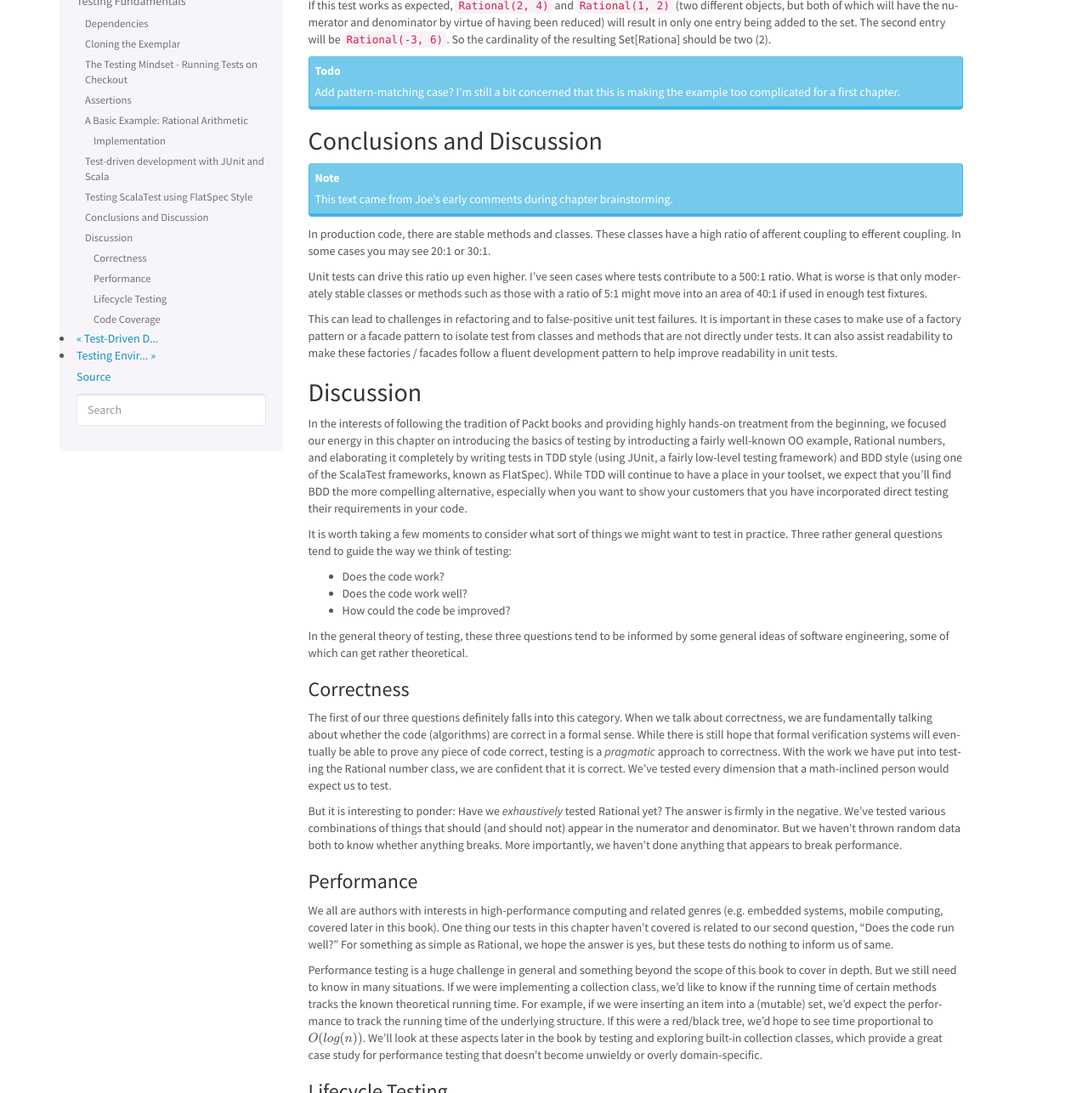
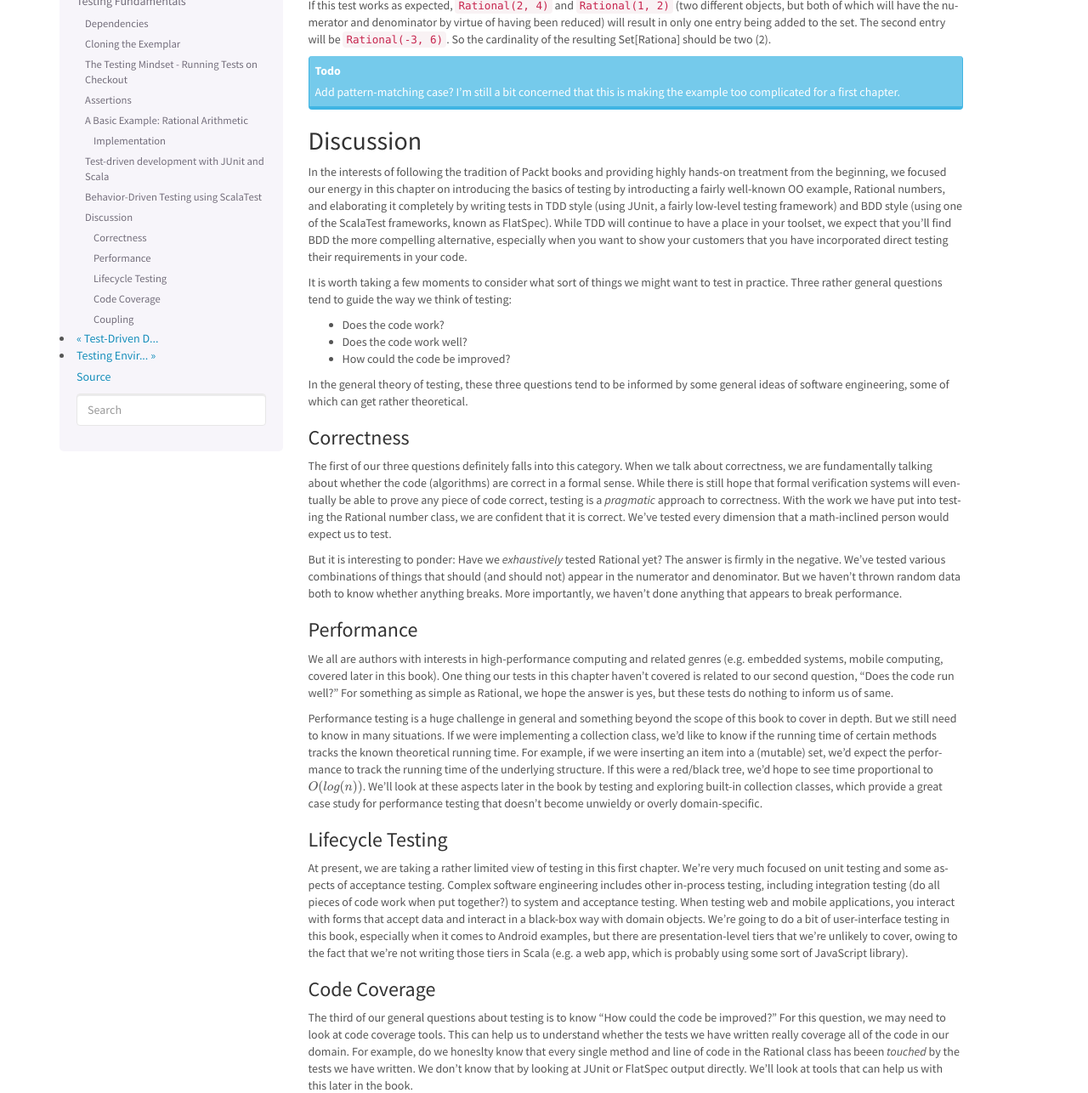
Before and after one commit to LoyolaChicagoBooks/scala-tdd, a Sphinx documentation site: the page built from source/fundamentals.txt, in a window 1280 px wide and 1400 px high, scrolled down 12797 px, cut to the strip 114-1400 px from the top of the window. Shown: the whole strip at 85% size. Built offline with Sphinx 7.4.7, drawn with Linux system fonts in a browser that asks for light colours; some of the changed text lies outside the part shown.

Commit message:
updates to discussion of coupling
Signed-off-by: George K. Thiruvathukal <gkt@cs.luc.edu>

```diff
--- a/source/fundamentals.txt
+++ b/source/fundamentals.txt
@@ -439,7 +439,7 @@
    :start-after: RationalJUnitTests.Comparisons
    :end-before: RationalJUnitTest
 
-Testing ScalaTest using FlatSpec Style
+Behavior-Driven Testing using ScalaTest
 ------------------------------------------
 
 The following is an example of one of the ScalaTest styles, known as FlatSpec. FlatSpec is an example of *behavior-driven development* or BDD. You write FlatSpec tests with the idea of *describing* the *requirements* and/or expected behavior. As software engineers, behavior-driven development allows us to ensure that the stated requirements match the expected behavior. When we think in terms of BDD as opposed to TDD, we can express our tests at a much higher level, often in plain (English) language. As we consider each of the of the following groups of tests, therefore, we'll go back to what we *said* a rational number should *do*.
@@ -575,18 +575,7 @@
 
    Add pattern-matching case? I'm still a bit concerned that this is making the example too complicated for a first chapter.
 
-Conclusions and Discussion
----------------------------------
 
-.. note::
-
-   This text came from Joe's early comments during chapter brainstorming.
-
-In production code, there are stable methods and classes. These classes have a high ratio of afferent coupling to efferent coupling. In some cases you may see 20:1 or 30:1.
-
-Unit tests can drive this ratio up even higher. I've seen cases where tests contribute to a 500:1 ratio. What is worse is that only moderately stable classes or methods such as those with a ratio of 5:1 might move into an area of 40:1 if used in enough test fixtures.
-
-This can lead to challenges in refactoring and to false-positive unit test failures. It is important in these cases to make use of a factory pattern or a facade pattern to isolate test from classes and methods that are not directly under tests. It can also assist readability to make these factories / facades follow a fluent development pattern to help improve readability in unit tests.
 
 Discussion
 ---------------
@@ -627,6 +616,20 @@
 
 The third of our general questions about testing is to know "How could the code be improved?" For this question, we may need to look at code coverage tools. This can help us to understand whether the tests we have written really coverage all of the code in our domain. For example, do we honeslty know that every single method and line of code in the Rational class has beeen *touched* by the tests we have written. We don't know that by looking at JUnit or FlatSpec output directly. We'll look at tools that can help us with this later in the book.
 
+Coupling
+~~~~~~~~~~~~~~~~~~
+
+
+.. todo::
+
+   Have Joe look at this and possibly improve it.
+
+In production code, there are stable methods and classes. These classes have a high ratio of afferent coupling to efferent coupling. In some cases you may see 20:1 or 30:1 as the degree/ratio of coupling.
+
+Unit tests can drive this ratio up even higher. We've seen cases where tests contribute to a 500:1 ratio. What is worse is that only moderately stable classes or methods such as those with a ratio of 5:1 might move into an area of 40:1 if used in enough test fixtures.
+
+This can lead to challenges in refactoring and to false-positive unit test failures. It is important in these cases to make use of a factory pattern or a facade pattern to isolate test from classes and methods that are not directly under tests. It can also assist readability to make these factories / facades follow a fluent development pattern to help improve readability in unit tests.
+
 
 .. note::
 
```
